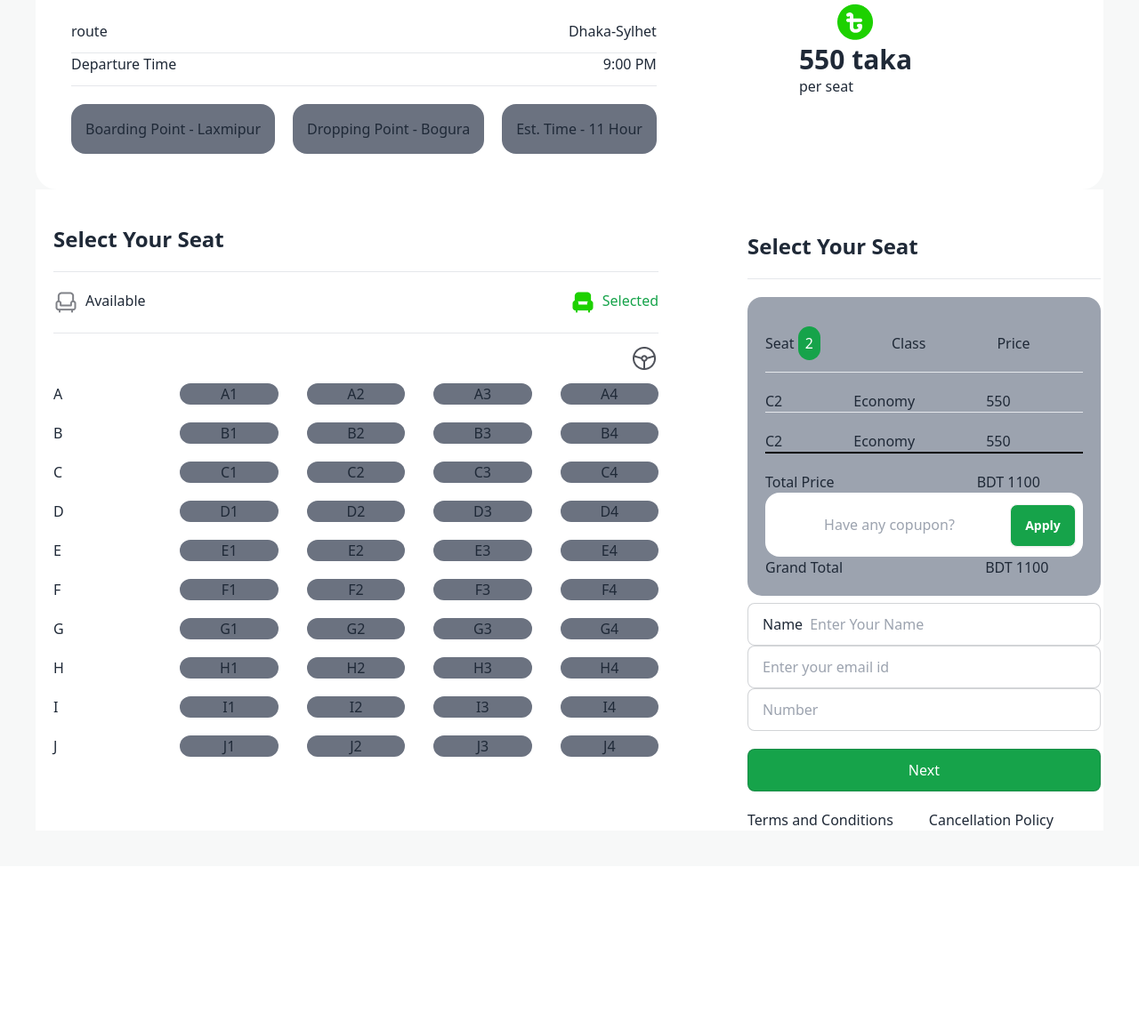
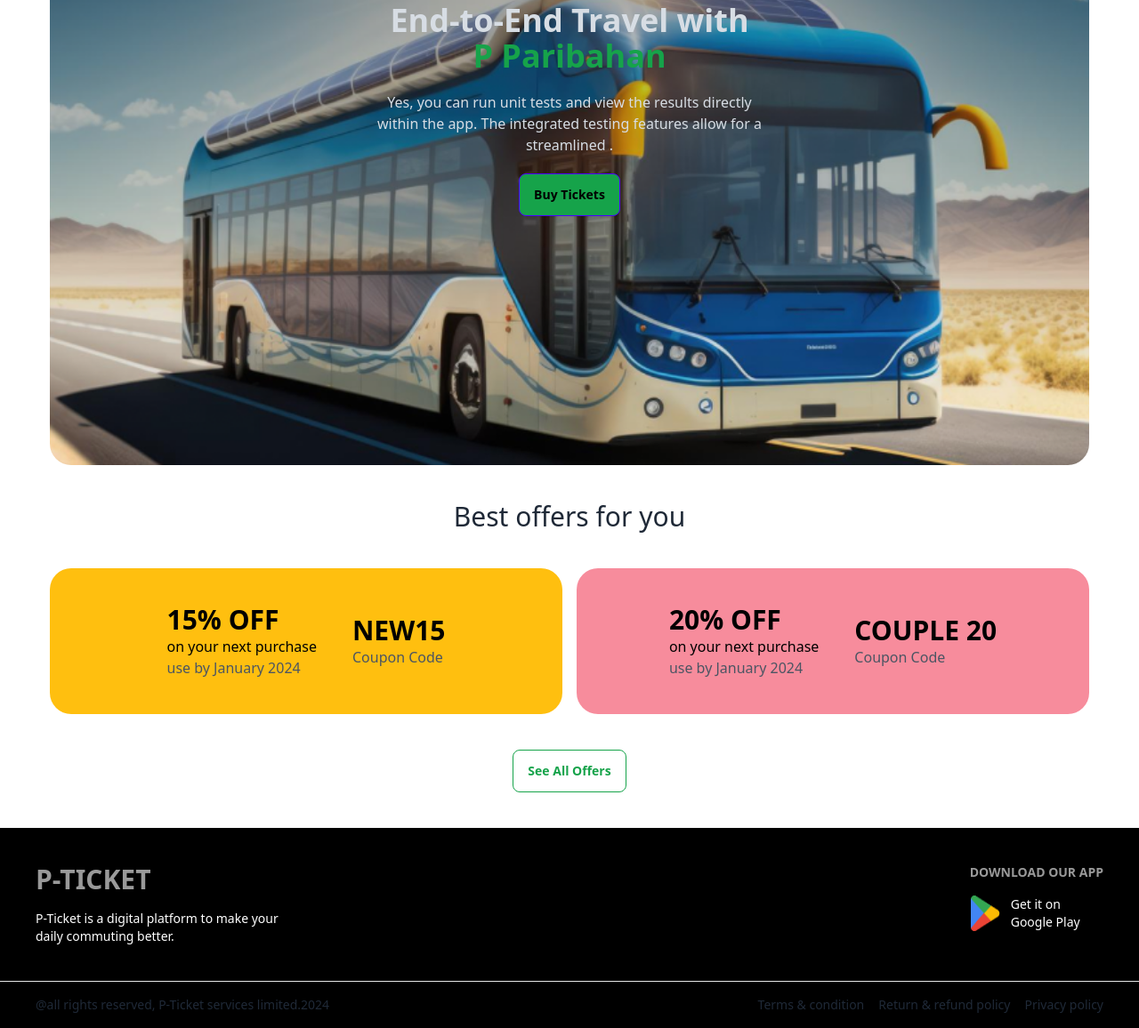
Before and after one commit to shajid444/smart-ticketing, a plain HTML site: page index.html in a window 1280 px wide. Shown: the part 349-1505 px from the top of the page at 89% size. Before the commit the page ends 1323 px from the top, so only its background shows below. Drawn offline with nearby package versions, Linux system fonts and the light colour scheme.

Commit message:
before doing discount part

```diff
--- a/index.html
+++ b/index.html
@@ -18,7 +18,7 @@
 <body>
     <main class="">
         <!-- first section -->
-        <section class="mx-14 min-h-screen hidden">
+        <section id="first-part" class=" min-h-screen mx-14 ">
             <nav>
                 <div class="navbar bg-base-100">
                     <div class="flex-1">
@@ -41,7 +41,7 @@
                                     class="text-green-600"> P Paribahan</span></h1>
                             <p class="mb-5">Yes, you can run unit tests and view the results directly within the app.
                                 The integrated testing features allow for a streamlined .</p>
-                            <button class="btn btn-primary text-black bg-green-600">Buy Tickets</button>
+                            <button onclick="play()" class="btn btn-primary text-black bg-green-600">Buy Tickets</button>
                         </div>
                     </div>
                 </div>
@@ -108,7 +108,7 @@
         </section>
 
         <!-- P.H paribahan section -->
-        <section class="bg-[#F7F8F8] min-h-screen p-10 ">
+        <section id="paribahan-part" class=" bg-[#F7F8F8] min-h-screen p-10 hidden">
 
             <div class="text-center flex flex-col gap-10 mt-10">
                 <h1 class="text-3xl font-bold">P.H Paribahan</h1>
@@ -132,7 +132,7 @@
                         <div class="flex gap-3 ml-20 bg-gray-500 p-3 rounded-3xl">
                             <div class=""><img src="./images/seat-green.png" alt=""></div>
 
-                            <div class="text-green-600"><span> 40 </span>seats left</div>
+                            <div class="text-green-600"><span id="available-seat"> 40 </span>seats left</div>
 
                         </div>
 
@@ -170,7 +170,7 @@
                         <img src="./images/fare.png" alt="">
                     </div>
                     <div>
-                        <p class="text-3xl font-bold"><span>550 </span> taka </p>
+                        <p class="text-3xl font-bold"><span id="ticket-price">550 </span> taka </p>
 
                         <p>per seat</p>
                     </div>
@@ -184,7 +184,7 @@
             <!-- start Bus seat part -->
 
 
-            <div class="bg-white flex gap-20 ">
+            <div class="bg-white flex gap-20 rounded-2xl">
                 <!-- part---1 -->
 
                 <div class="bg-white p-5 w-3/5 ">
@@ -215,91 +215,91 @@
 
                         <div class="grid gap-x-8 gap-y-4 grid-cols-5">
                             <div>A</div>
-                            <div class="bg-gray-500 text-center rounded-2xl">A1</div>
-                            <div class="bg-gray-500 text-center rounded-2xl">A2</div>
-                            <div class="bg-gray-500 text-center rounded-2xl">A3</div>
-                            <div class="bg-gray-500 text-center rounded-2xl">A4</div>
+                            <div id="A1" class="seat  bg-gray-500 text-center rounded-2xl">A1</div>
+                            <div id="A2" class="seat  bg-gray-500 text-center rounded-2xl">A2</div>
+                            <div id="A3" class="seat  bg-gray-500 text-center rounded-2xl">A3</div>
+                            <div id="A4" class="seat  bg-gray-500 text-center rounded-2xl">A4</div>
                         </div>
 
                         <!-- 2nd row -->
                         <div class="grid gap-x-8 gap-y-4 grid-cols-5">
                             <div>B</div>
-                            <div class="bg-gray-500 text-center rounded-2xl">B1</div>
-                            <div class="bg-gray-500 text-center rounded-2xl">B2</div>
-                            <div class="bg-gray-500 text-center rounded-2xl">B3</div>
-                            <div class="bg-gray-500 text-center rounded-2xl">B4</div>
+                            <div id="B1" class="seat  bg-gray-500 text-center rounded-2xl">B1</div>
+                            <div id="B2" class="seat  bg-gray-500 text-center rounded-2xl">B2</div>
+                            <div id="B3" class="seat  bg-gray-500 text-center rounded-2xl">B3</div>
+                            <div id="B4" class="seat  bg-gray-500 text-center rounded-2xl">B4</div>
                         </div>
 
                         <!-- 3rd row -->
                         <div class="grid gap-x-8 gap-y-4 grid-cols-5">
                             <div>C</div>
-                            <div class="bg-gray-500 text-center rounded-2xl">C1</div>
-                            <div class="bg-gray-500 text-center rounded-2xl">C2</div>
-                            <div class="bg-gray-500 text-center rounded-2xl">C3</div>
-                            <div class="bg-gray-500 text-center rounded-2xl">C4</div>
+                            <div id="C1" class="seat  bg-gray-500 text-center rounded-2xl">C1</div>
+                            <div id="C2" class="seat  bg-gray-500 text-center rounded-2xl">C2</div>
+                            <div id="C3" class="seat  bg-gray-500 text-center rounded-2xl">C3</div>
+                            <div id="C4" class="seat  bg-gray-500 text-center rounded-2xl">C4</div>
                         </div>
 
                         <!-- 4 row -->
                         <div class="grid gap-x-8 gap-y-4 grid-cols-5">
                             <div>D</div>
-                            <div class="bg-gray-500 text-center rounded-2xl">D1</div>
-                            <div class="bg-gray-500 text-center rounded-2xl">D2</div>
-                            <div class="bg-gray-500 text-center rounded-2xl">D3</div>
-                            <div class="bg-gray-500 text-center rounded-2xl">D4</div>
+                            <div id="D1" class="seat  bg-gray-500 text-center rounded-2xl">D1</div>
+                            <div id="D2" class="seat  bg-gray-500 text-center rounded-2xl">D2</div>
+                            <div id="D3" class="seat  bg-gray-500 text-center rounded-2xl">D3</div>
+                            <div id="D4" class="seat  bg-gray-500 text-center rounded-2xl">D4</div>
                         </div>
 
                         <!-- 5 row -->
                         <div class="grid gap-x-8 gap-y-4 grid-cols-5">
                             <div>E</div>
-                            <div class="bg-gray-500 text-center rounded-2xl">E1</div>
-                            <div class="bg-gray-500 text-center rounded-2xl">E2</div>
-                            <div class="bg-gray-500 text-center rounded-2xl">E3</div>
-                            <div class="bg-gray-500 text-center rounded-2xl">E4</div>
+                            <div id="E1" class="seat  bg-gray-500 text-center rounded-2xl">E1</div>
+                            <div id="E2" class="seat  bg-gray-500 text-center rounded-2xl">E2</div>
+                            <div id="E3" class="seat  bg-gray-500 text-center rounded-2xl">E3</div>
+                            <div id="E4" class="seat  bg-gray-500 text-center rounded-2xl">E4</div>
                         </div>
 
                         <!-- 6 row -->
                         <div class="grid gap-x-8 gap-y-4 grid-cols-5">
                             <div>F</div>
-                            <div class="bg-gray-500 text-center rounded-2xl">F1</div>
-                            <div class="bg-gray-500 text-center rounded-2xl">F2</div>
-                            <div class="bg-gray-500 text-center rounded-2xl">F3</div>
-                            <div class="bg-gray-500 text-center rounded-2xl">F4</div>
+                            <div id="F1" class="seat  bg-gray-500 text-center rounded-2xl">F1</div>
+                            <div id="F2" class="seat  bg-gray-500 text-center rounded-2xl">F2</div>
+                            <div id="F3" class="seat  bg-gray-500 text-center rounded-2xl">F3</div>
+                            <div id="F4" class="seat  bg-gray-500 text-center rounded-2xl">F4</div>
                         </div>
 
                         <!-- 7 row -->
                         <div class="grid gap-x-8 gap-y-4 grid-cols-5">
                             <div>G</div>
-                            <div class="bg-gray-500 text-center rounded-2xl">G1</div>
-                            <div class="bg-gray-500 text-center rounded-2xl">G2</div>
-                            <div class="bg-gray-500 text-center rounded-2xl">G3</div>
-                            <div class="bg-gray-500 text-center rounded-2xl">G4</div>
+                            <div id="G1" class="seat  bg-gray-500 text-center rounded-2xl">G1</div>
+                            <div id="G2" class="seat  bg-gray-500 text-center rounded-2xl">G2</div>
+                            <div id="G3" class="seat  bg-gray-500 text-center rounded-2xl">G3</div>
+                            <div id="G4" class="seat  bg-gray-500 text-center rounded-2xl">G4</div>
                         </div>
 
                         <!--8 row -->
                         <div class="grid gap-x-8 gap-y-4 grid-cols-5">
                             <div>H</div>
-                            <div class="bg-gray-500 text-center rounded-2xl">H1</div>
-                            <div class="bg-gray-500 text-center rounded-2xl">H2</div>
-                            <div class="bg-gray-500 text-center rounded-2xl">H3</div>
-                            <div class="bg-gray-500 text-center rounded-2xl">H4</div>
+                            <div id="H1" class="seat  bg-gray-500 text-center rounded-2xl">H1</div>
+                            <div id="H2" class="seat  bg-gray-500 text-center rounded-2xl">H2</div>
+                            <div id="H3" class="seat  bg-gray-500 text-center rounded-2xl">H3</div>
+                            <div id="H4" class="seat  bg-gray-500 text-center rounded-2xl">H4</div>
                         </div>
 
                         <!-- 9 row -->
                         <div class="grid gap-x-8 gap-y-4 grid-cols-5">
                             <div>I</div>
-                            <div class="bg-gray-500 text-center rounded-2xl">I1</div>
-                            <div class="bg-gray-500 text-center rounded-2xl">I2</div>
-                            <div class="bg-gray-500 text-center rounded-2xl">I3</div>
-                            <div class="bg-gray-500 text-center rounded-2xl">I4</div>
+                            <div id="I1" class="seat  bg-gray-500 text-center rounded-2xl">I1</div>
+                            <div id="I2" class="seat  bg-gray-500 text-center rounded-2xl">I2</div>
+                            <div id="I3" class="seat  bg-gray-500 text-center rounded-2xl">I3</div>
+                            <div id="I4" class="seat  bg-gray-500 text-center rounded-2xl">I4</div>
                         </div>
 
                         <!-- 10 row -->
                         <div class="grid gap-x-8 gap-y-4 grid-cols-5">
                             <div>J</div>
-                            <div class="bg-gray-500 text-center rounded-2xl">J1</div>
-                            <div class="bg-gray-500 text-center rounded-2xl">J2</div>
-                            <div class="bg-gray-500 text-center rounded-2xl">J3</div>
-                            <div class="bg-gray-500 text-center rounded-2xl">J4</div>
+                            <div id="J1" class="seat  bg-gray-500 text-center rounded-2xl">J1</div>
+                            <div id="J2" class="seat  bg-gray-500 text-center rounded-2xl">J2</div>
+                            <div id="J3" class="seat  bg-gray-500 text-center rounded-2xl">J3</div>
+                            <div id="J4" class="seat  bg-gray-500 text-center rounded-2xl">J4</div>
                         </div>
 
                     </div>
@@ -323,30 +323,31 @@
                     <div class="bg-gray-400 p-5 rounded-2xl mt-5 mb-2">
 
                         <div class="flex gap-20 mt-5 mb-5">
-                            <p>Seat <span class="bg-green-600 text-white rounded-2xl p-2">2</span></p>
+                            <p>Seat <span id="selected-seat" class="bg-green-600 text-white rounded-2xl p-2">2</span></p>
                             <p>Class</p>
                             <p>Price</p>
                         </div>
 
                         <hr>
+                        <!-- seat number -->
 
-                          <div class="flex gap-20 mt-5">
-                            <p>C2</p>
-                            <p>Economy</p>
-                            <p>550</p>
+                        <div class=" ">
+
+                            <div id="seatName" class="flex flex-col  gap-5 mt-5">
+
                             </div>
+
+                        </div>
+
+
                         <hr>
-                          <div class="flex gap-20 mt-5">
-                            <p>C2</p>
-                            <p>Economy</p>
-                            <p>550</p>
-                          </div>
+
 
                         <div class="bd"></div>
 
                         <div class="flex gap-40 mt-5">
                             <p>Total Price</p>
-                            <p>BDT <span>1100</span></p>
+                            <p>BDT <span id="total-price">1100</span></p>
                         </div>
 
                         <div class="bg-white rounded-2xl p-2">
@@ -357,7 +358,7 @@
                         <div>
                             <div class="flex gap-40">
                                 <p>Grand Total</p>
-                                <p>BDT <span>1100</span></p>
+                                <p>BDT <span id="after-discount">1100</span></p>
                             </div>
                         </div>
 
@@ -378,12 +379,12 @@
 
                         <label class="input input-bordered flex items-center gap-2">
 
-                        <input  type="text" class="number" placeholder="Number">
+                            <input type="text" class="number" placeholder="Number">
                         </label>
 
                         <label class="input input-bordered flex items-center gap-2  bg-green-600 mt-5">
 
-                     <button class="text-white w-full">Next</button>
+                            <button onclick="play2()" id="next" class="text-white w-full">Next</button>
                         </label>
 
                     </div>
@@ -391,7 +392,7 @@
 
                     <div class="flex gap-10 mt-5">
 
-                    <p >Terms and Conditions</p>
+                        <p>Terms and Conditions</p>
                         <p>Cancellation Policy</p>
 
                     </div>
@@ -407,12 +408,72 @@
         </section>
 
 
-        <footer>
+        <!-- module open after clicking next button -->
+
+        <section id="next-part" class="bg-gray-200 min-h-screen flex flex-col justify-center items-center hidden">
+            <div class="bg-[#FFFFFF] p-7 rounded-xl">
+                <div class="flex items-center justify-center">
+
+                    <img src="./images/success.png" alt="">
+                </div>
 
 
+            <p class="text-green-600 text-center">SUCCESS</p>
+            <p class="text-center">Thank you for Booking Our Bus Seats.  <br>
+                We are working hard to find the best service and deals for you. <br>
+                Shortly you will find a confirmation in your email.</p>
+                <div class="flex items-center justify-center">
+                    <button onclick="play3()" class="btn bg-green-600 ">Continue</button>
+                </div>
+
+
+            </div>
+
+
+
+        </section>
+
+        <!-- last part -->
+        <div id="footer-part" class="">
+            <footer class=" footer flex justify-between p-10 bg-black text-white text-base-content">
+                <nav>
+                    <h6 class="footer-title text-3xl font-bold text-white">P-Ticket</h6>
+                    <p>P-Ticket is a digital platform to make your <br> daily commuting better.</p>
+                </nav>
+
+                <nav>
+                    <h6 class="footer-title">Download our app</h6>
+                    <div class="flex gap-3">
+                        <img src="./images/playstore.png" alt="">
+
+                        <p>Get it on <br> Google Play</p>
+
+                    </div>
+
+                </nav>
             </footer>
+            <footer class="footer px-10 py-4 border-t bg-black text-base-content border-base-300">
+                <aside class="items-center grid-flow-col">
+
+                    <p>@all rights reserved, P-Ticket services limited.2024</p>
+                </aside>
+                <nav class="md:place-self-center md:justify-self-end">
+                    <div class="grid grid-flow-col gap-4">
+                        <div>Terms & condition</div>
+                        <div>Return & refund policy</div>
+                        <div>Privacy policy</div>
+                    </div>
+                </nav>
+            </footer>
+        </div>
+
 
     </main>
+
+
+
+    <script src="./scripts/smart.js"></script>
+    <script src="./scripts/document.js"></script>
 
 </body>
 
--- /dev/null
+++ b/scripts/smart.js
@@ -0,0 +1,80 @@
+
+function play(){
+hideElementById('first-part');
+showElementById('paribahan-part');
+
+
+}
+
+// part2
+function play2(){
+    hideElementById('footer-part');
+    hideElementById('paribahan-part');
+    showElementById('next-part');
+
+
+    }
+
+    // part3
+    function play3(){
+        showElementById('footer-part');
+        hideElementById('next-part');
+        showElementById('first-part');
+
+
+
+
+        }
+
+
+
+
+// hide element by id
+function hideElementById(elementId) {
+
+    const element = document.getElementById(elementId);
+    element.classList.add('hidden');
+}
+
+// show element by id
+
+function showElementById(elementId) {
+
+    const element = document.getElementById(elementId);
+    element.classList.remove('hidden');
+}
+
+
+// set background color by id
+
+function setBackgroundColor(elementId) {
+
+    const element = document.getElementById(elementId);
+
+    element.classList.add('bg-green-600');
+
+
+}
+
+
+// set seat value
+function setSeat(element) {
+
+    const findelement = document.getElementById(element);
+    const scoree = findelement.innerText;
+
+    const currentScore = parseInt(scoree);
+
+    return currentScore;
+
+}
+
+// set value by elementId
+
+function setElementValueById(element, value) {
+
+    const findElement = document.getElementById(element);
+
+    findElement.innerText = value;
+
+}
```
Also changed, not shown: scripts/document.js (added, +74 -0 lines). Lines whose indentation alone changed are shown as unchanged.
